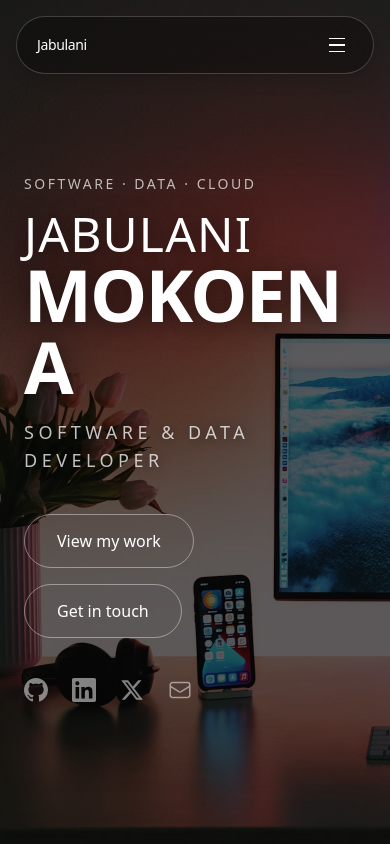
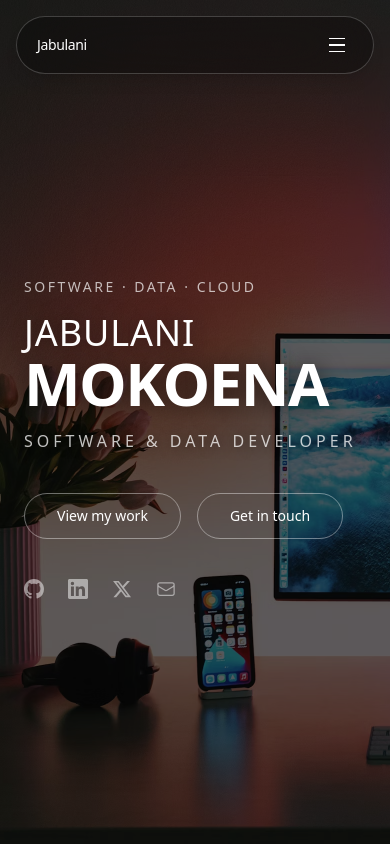
Before and after one commit to Jabutec/jabu-portfolio, a Next.js app: page / in a window 390 px wide. Shown: the top 844 px of the page. Built offline with nearby package versions, Linux system fonts and the light colour scheme; a web font is replaced by a local one.

Commit message:
fix(css): correct text-size-adjust to prevent Safari page shrink

```diff
--- a/app/globals.css
+++ b/app/globals.css
@@ -9,10 +9,10 @@
 @layer base {
   html {
     scroll-behavior: smooth;
-    /* Nuclear option — Safari MUST respect your font sizes */
-    -webkit-text-size-adjust: none !important;
-    text-size-adjust: none !important;
+    -webkit-text-size-adjust: 100%;
+    text-size-adjust: 100%;
     overflow-x: hidden;
+    /* Only lock horizontal overscroll — keep vertical iOS bounce */
     overscroll-behavior-x: none;
   }
 
@@ -24,24 +24,13 @@
     overflow-x: hidden;
     overscroll-behavior-x: none;
     min-height: 100dvh;
+    /* Lock horizontal swipe/shake, allow vertical scroll */
     touch-action: pan-y;
-    /* Prevent any implicit zoom */
-    width: 100%;
-    min-width: 0;
   }
 
   img,
-  video,
-  svg {
+  video {
     max-width: 100%;
     height: auto;
-    display: block;
-  }
-
-  /* Force all text containers to shrink properly on iOS */
-  p, h1, h2, h3, h4, h5, h6, span, a, li, div {
-    min-width: 0;
-    word-wrap: break-word;
-    overflow-wrap: break-word;
   }
 }
--- a/app/layout.tsx
+++ b/app/layout.tsx
@@ -6,11 +6,8 @@
 export const viewport: Viewport = {
   width: "device-width",
   initialScale: 1,
-  minimumScale: 1,
   maximumScale: 1,
   viewportFit: "cover",
-  // @ts-ignore — shrink-to-fit is deprecated but still respected by older iOS
-  shrinkToFit: "no",
 };
 
 export const metadata = {
@@ -31,7 +28,10 @@
           rel="stylesheet"
         />
       </head>
-      <body>{children}<Analytics /></body>
+      <body>
+        {children}
+        <Analytics />
+      </body>
     </html>
   );
 }
--- a/components/Hero.tsx
+++ b/components/Hero.tsx
@@ -5,76 +5,86 @@
       id="home"
       className="relative flex min-h-[100dvh] w-full items-center overflow-hidden px-6 pb-24 pt-32 sm:px-8 lg:px-12"
     >
+      {/* Background image — shifted on mobile so the dark LEFT side sits behind text */}
       <div className="absolute inset-0 z-0 h-full w-full">
         <img
           src="/hero.jpg"
           alt=""
           className="h-full w-full object-cover object-[22%_center] sm:object-center"
-          style={{ imageRendering: '-webkit-optimize-contrast' }}
+          style={{
+            imageRendering: '-webkit-optimize-contrast',
+          }}
           loading="eager"
           decoding="async"
         />
       </div>
 
+      {/* Overlay — lighter so the picture shows through */}
       <div className="absolute inset-0 z-10 bg-black/60" />
+
+      {/* Subtle left-side gradient for text legibility only */}
       <div
         className="absolute inset-0 z-10 hidden sm:block"
         style={{
-          background: 'linear-gradient(to right, rgba(0,0,0,0.35) 0%, transparent 60%)',
+          background:
+            'linear-gradient(to right, rgba(0,0,0,0.35) 0%, transparent 60%)',
         }}
       />
 
+      {/* Content */}
       <div className="relative z-20 mx-auto w-full max-w-7xl">
         <div className="max-w-3xl">
-          <p className="mb-4 text-sm font-medium uppercase tracking-[0.18em] text-white/70 sm:text-base">
+          <p className="mb-4 text-sm font-medium uppercase tracking-[0.18em] text-white/70">
             Software · Data · Cloud
           </p>
 
           <h1 className="text-white" style={{ textShadow: '0 2px 24px rgba(0,0,0,0.6)' }}>
-            {/* Bumped mobile sizes */}
-            <span className="block text-5xl font-light uppercase tracking-wide sm:text-5xl lg:text-6xl">
+            <span className="block text-4xl font-light uppercase tracking-wide sm:text-4xl lg:text-5xl">
               Jabulani
             </span>
-            <span className="block text-7xl font-extrabold uppercase tracking-tight sm:text-7xl lg:text-8xl">
+            <span className="block text-6xl font-extrabold uppercase tracking-tight sm:text-6xl lg:text-7xl">
               Mokoena
             </span>
           </h1>
 
           <p
-            className="mt-4 text-lg font-medium uppercase tracking-[0.25em] text-white/75 sm:text-xl"
+            className="mt-4 text-base font-medium uppercase tracking-[0.25em] text-white/75 sm:text-base"
             style={{ textShadow: '0 1px 12px rgba(0,0,0,0.5)' }}
           >
             Software & Data Developer
           </p>
 
-          {/* Bigger buttons on mobile */}
           <div className="mt-10 flex flex-wrap gap-4">
             <a
               href="#work"
-              className="rounded-full border border-white/40 px-8 py-3.5 text-base font-medium text-white transition-all hover:-translate-y-0.5 hover:border-white/70 hover:bg-white/10 sm:text-sm"
+              className="rounded-full border border-white/40 px-8 py-3 text-sm font-medium text-white transition-all hover:-translate-y-0.5 hover:border-white/70 hover:bg-white/10"
             >
               View my work
             </a>
             <a
               href="#contact"
-              className="rounded-full border border-white/40 px-8 py-3.5 text-base font-medium text-white transition-all hover:-translate-y-0.5 hover:border-white/70 hover:bg-white/10 sm:text-sm"
+              className="rounded-full border border-white/40 px-8 py-3 text-sm font-medium text-white transition-all hover:-translate-y-0.5 hover:border-white/70 hover:bg-white/10"
             >
               Get in touch
             </a>
           </div>
 
           <div className="mt-10 flex items-center gap-6">
+            {/* GitHub */}
             <a href="https://github.com/Jabutec" target="_blank" rel="noreferrer" className="text-white/50 transition-colors hover:text-white" aria-label="GitHub">
-              <svg className="h-6 w-6 sm:h-5 sm:w-5" fill="currentColor" viewBox="0 0 24 24"><path d="M12 0C5.37 0 0 5.37 0 12c0 5.31 3.435 9.795 8.205 11.385.6.105.825-.255.825-.57 0-.285-.015-1.23-.015-2.235-3.015.555-3.795-.735-4.035-1.41-.135-.345-.72-1.41-1.23-1.695-.42-.225-1.02-.78-.015-.795.945-.015 1.62.87 1.845 1.23 1.08 1.815 2.805 1.305 3.495.99.105-.78.42-1.305.765-1.605-2.67-.3-5.46-1.335-5.46-5.925 0-1.305.465-2.385 1.23-3.225-.12-.3-.54-1.53.12-3.18 0 0 1.005-.315 3.3 1.23.96-.27 1.98-.405 3-.405s2.04.135 3 .405c2.295-1.56 3.3-1.23 3.3-1.23.66 1.65.24 2.88.12 3.18.765.84 1.23 1.905 1.23 3.225 0 4.605-2.805 5.625-5.475 5.925.435.375.81 1.095.81 2.22 0 1.605-.015 2.895-.015 3.3 0 .315.225.69.825.57A12.02 12.02 0 0024 12c0-6.63-5.37-12-12-12z" /></svg>
+              <svg className="h-5 w-5" fill="currentColor" viewBox="0 0 24 24"><path d="M12 0C5.37 0 0 5.37 0 12c0 5.31 3.435 9.795 8.205 11.385.6.105.825-.255.825-.57 0-.285-.015-1.23-.015-2.235-3.015.555-3.795-.735-4.035-1.41-.135-.345-.72-1.41-1.23-1.695-.42-.225-1.02-.78-.015-.795.945-.015 1.62.87 1.845 1.23 1.08 1.815 2.805 1.305 3.495.99.105-.78.42-1.305.765-1.605-2.67-.3-5.46-1.335-5.46-5.925 0-1.305.465-2.385 1.23-3.225-.12-.3-.54-1.53.12-3.18 0 0 1.005-.315 3.3 1.23.96-.27 1.98-.405 3-.405s2.04.135 3 .405c2.295-1.56 3.3-1.23 3.3-1.23.66 1.65.24 2.88.12 3.18.765.84 1.23 1.905 1.23 3.225 0 4.605-2.805 5.625-5.475 5.925.435.375.81 1.095.81 2.22 0 1.605-.015 2.895-.015 3.3 0 .315.225.69.825.57A12.02 12.02 0 0024 12c0-6.63-5.37-12-12-12z" /></svg>
             </a>
+            {/* LinkedIn */}
             <a href="https://www.linkedin.com/in/jabulani-mokoena/" target="_blank" rel="noreferrer" className="text-white/50 transition-colors hover:text-white" aria-label="LinkedIn">
-              <svg className="h-6 w-6 sm:h-5 sm:w-5" fill="currentColor" viewBox="0 0 24 24"><path d="M20.447 20.452h-3.554v-5.569c0-1.328-.027-3.037-1.852-3.037-1.853 0-2.136 1.445-2.136 2.939v5.667H9.351V9h3.414v1.561h.046c.477-.9 1.637-1.85 3.37-1.85 3.601 0 4.267 2.37 4.267 5.455v6.286zM5.337 7.433a2.062 2.062 0 01-2.063-2.065 2.064 2.064 0 112.063 2.065zm1.782 13.019H3.555V9h3.564v11.452zM22.225 0H1.771C.792 0 0 .774 0 1.729v20.542C0 23.227.792 24 1.771 24h20.451C23.2 24 24 23.227 24 22.271V1.729C24 .774 23.2 0 22.222 0h.003z" /></svg>
+              <svg className="h-5 w-5" fill="currentColor" viewBox="0 0 24 24"><path d="M20.447 20.452h-3.554v-5.569c0-1.328-.027-3.037-1.852-3.037-1.853 0-2.136 1.445-2.136 2.939v5.667H9.351V9h3.414v1.561h.046c.477-.9 1.637-1.85 3.37-1.85 3.601 0 4.267 2.37 4.267 5.455v6.286zM5.337 7.433a2.062 2.062 0 01-2.063-2.065 2.064 2.064 0 112.063 2.065zm1.782 13.019H3.555V9h3.564v11.452zM22.225 0H1.771C.792 0 0 .774 0 1.729v20.542C0 23.227.792 24 1.771 24h20.451C23.2 24 24 23.227 24 22.271V1.729C24 .774 23.2 0 22.222 0h.003z" /></svg>
             </a>
+            {/* Twitter */}
             <a href="https://x.com/Bizar___" target="_blank" rel="noreferrer" className="text-white/50 transition-colors hover:text-white" aria-label="Twitter / X">
-              <svg className="h-6 w-6 sm:h-5 sm:w-5" fill="currentColor" viewBox="0 0 24 24"><path d="M18.244 2.25h3.308l-7.227 8.26 8.502 11.24H16.17l-5.214-6.817L4.99 21.75H1.68l7.73-8.835L1.254 2.25H8.08l4.713 6.231zm-1.161 17.52h1.833L7.084 4.126H5.117z" /></svg>
+              <svg className="h-5 w-5" fill="currentColor" viewBox="0 0 24 24"><path d="M18.244 2.25h3.308l-7.227 8.26 8.502 11.24H16.17l-5.214-6.817L4.99 21.75H1.68l7.73-8.835L1.254 2.25H8.08l4.713 6.231zm-1.161 17.52h1.833L7.084 4.126H5.117z" /></svg>
             </a>
+            {/* Email */}
             <a href="mailto:mokoenajabulani730@gmail.com" className="text-white/50 transition-colors hover:text-white" aria-label="Email">
-              <svg className="h-6 w-6 sm:h-5 sm:w-5" fill="none" stroke="currentColor" strokeWidth="1.5" viewBox="0 0 24 24"><path strokeLinecap="round" strokeLinejoin="round" d="M21.75 6.75v10.5a2.25 2.25 0 01-2.25 2.25h-15a2.25 2.25 0 01-2.25-2.25V6.75m19.5 0A2.25 2.25 0 0019.5 4.5h-15a2.25 2.25 0 00-2.25 2.25m19.5 0v.243a2.25 2.25 0 01-1.07 1.916l-7.5 4.615a2.25 2.25 0 01-2.36 0L3.32 8.91a2.25 2.25 0 01-1.07-1.916V6.75" /></svg>
+              <svg className="h-5 w-5" fill="none" stroke="currentColor" strokeWidth="1.5" viewBox="0 0 24 24"><path strokeLinecap="round" strokeLinejoin="round" d="M21.75 6.75v10.5a2.25 2.25 0 01-2.25 2.25h-15a2.25 2.25 0 01-2.25-2.25V6.75m19.5 0A2.25 2.25 0 0019.5 4.5h-15a2.25 2.25 0 00-2.25 2.25m19.5 0v.243a2.25 2.25 0 01-1.07 1.916l-7.5 4.615a2.25 2.25 0 01-2.36 0L3.32 8.91a2.25 2.25 0 01-1.07-1.916V6.75" /></svg>
             </a>
           </div>
         </div>
```
